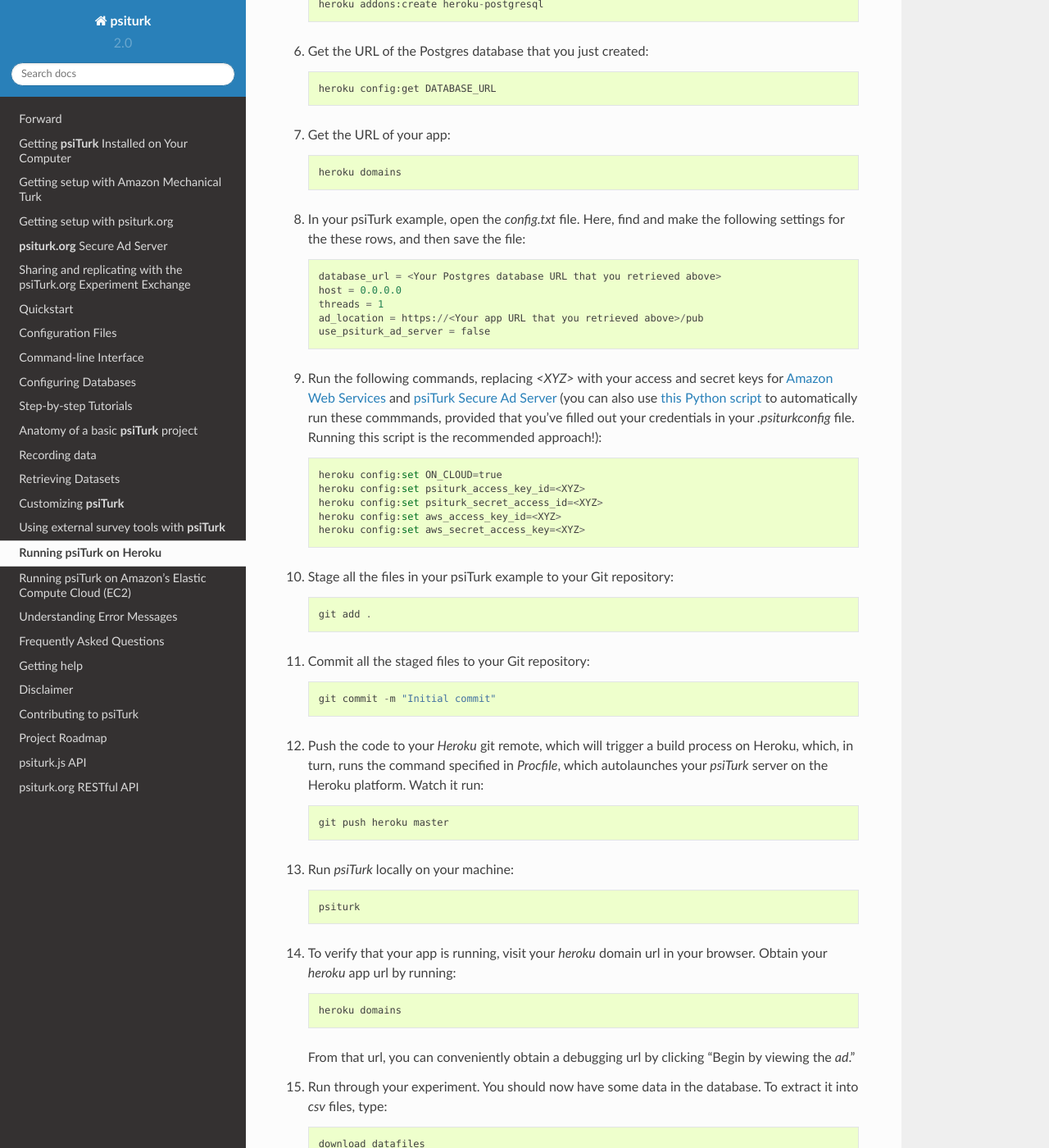
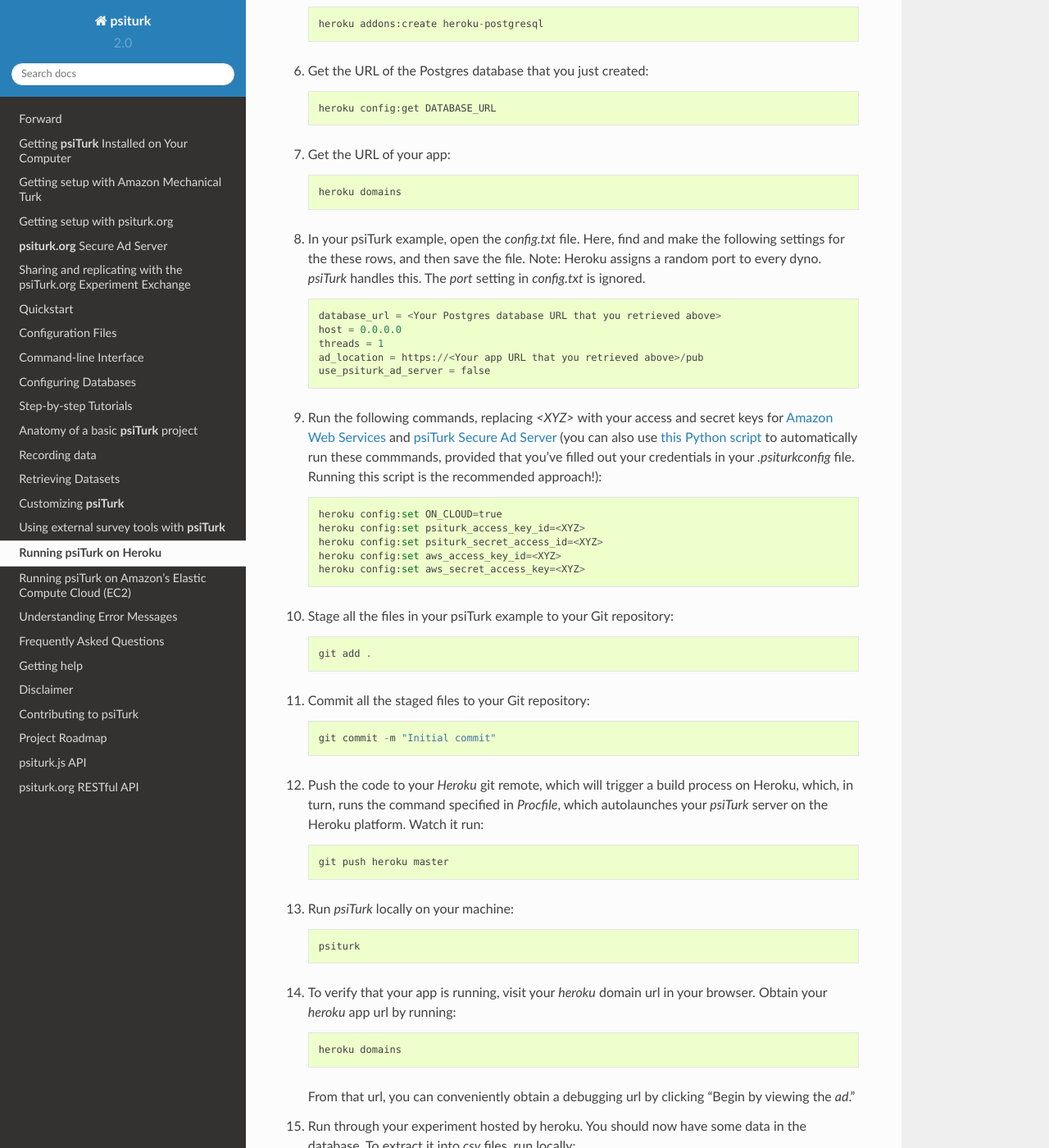
Before and after one commit to NYUCCL/psiTurk, a Sphinx documentation site: the page built from doc/heroku.rst, in a window 1280 px wide and 1400 px high, scrolled down 1578 px. Shown: the whole window at 82% size. Built offline with Sphinx 7.4.7 and the Read the Docs theme 2.0.0, drawn with Linux system fonts in a browser that asks for light colours; pages that are not in the unit, such as notebooks, are missing from menus; some of the changed text lies outside the part shown.

Commit message:
📝 db and port notes in heroku docs

```diff
--- a/doc/heroku.rst
+++ b/doc/heroku.rst
@@ -6,7 +6,7 @@
 The benefits of `Heroku` are that:
 
 - It's somewhat easier to manage than `Amazon Web Services EC2 <amazon_ec2.html>`_ for the tech-wary (no need for security groups, no need to ssh in).
-- You can set up a free PostgreSQL server (which is `highly recommended <configure_databases.html>`_ to use over the default SQLite database that `psiTurk` uses).
+- You can set up a free PostgreSQL server (which is `highly recommended <configure_databases.html>`_ to use over the default SQLite database that `psiTurk` uses). A database server is required on heroku as files, including `participants.db`, are ephemeral. Data would be lost every time the app spins down.
 - You get free SSL if you want to host your own ad, which is good because the `psiTurk Secure Ad Server <secure_ad_server.html>`_ goes down under heavy load.
 - It's scaleable.
 - You get a `Heroku` buffering server in front of your `psiTurk` gunicorn instance, which helps with performance a little bit (although it would be better to put nginx in front of gunicorn within the `psiTurk` instance).
@@ -55,7 +55,7 @@
 
     heroku domains
 
-#. In your psiTurk example, open the `config.txt` file. Here, find and make the following settings for the these rows, and then save the file: ::
+#. In your psiTurk example, open the `config.txt` file. Here, find and make the following settings for the these rows, and then save the file. Note: Heroku assigns a random port to every dyno. `psiTurk` handles this. The `port` setting in `config.txt` is ignored. ::
 
     database_url = <Your Postgres database URL that you retrieved above>
     host = 0.0.0.0
@@ -93,9 +93,9 @@
 
    From that url, you can conveniently obtain a debugging url by clicking "Begin by viewing the `ad`."
 
-#. Run through your experiment. You should now have some data in the database. To extract it into `csv` files, type: ::
+#. Run through your experiment hosted by heroku. You should now have some data in the database. To extract it into `csv` files, run locally: ::
 
-    download_datafiles
+    psiturk download_datafiles
 
 This should generate three datafiles for you in your local directory: `trialdata.csv`, `questiondata.csv`, and `eventdata.csv`. Congratulations, you've now gathered data from an experiment running on `Heroku`!
 
```
